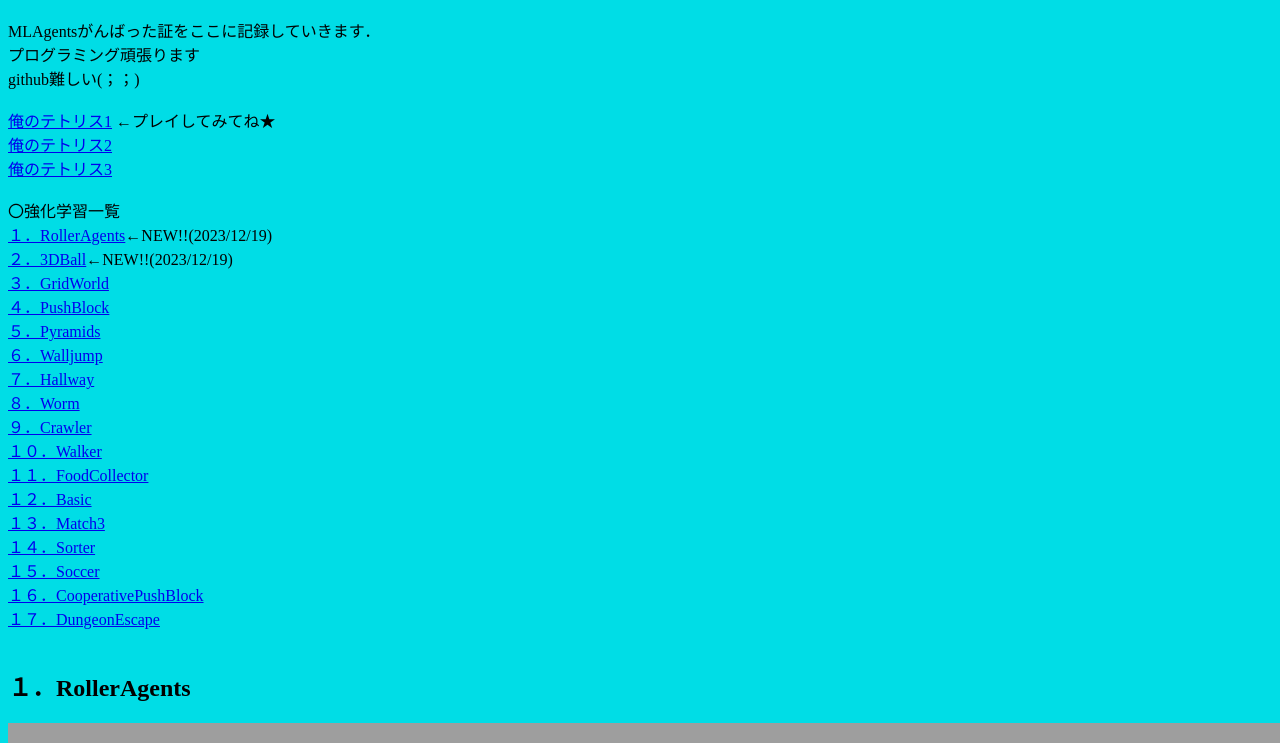
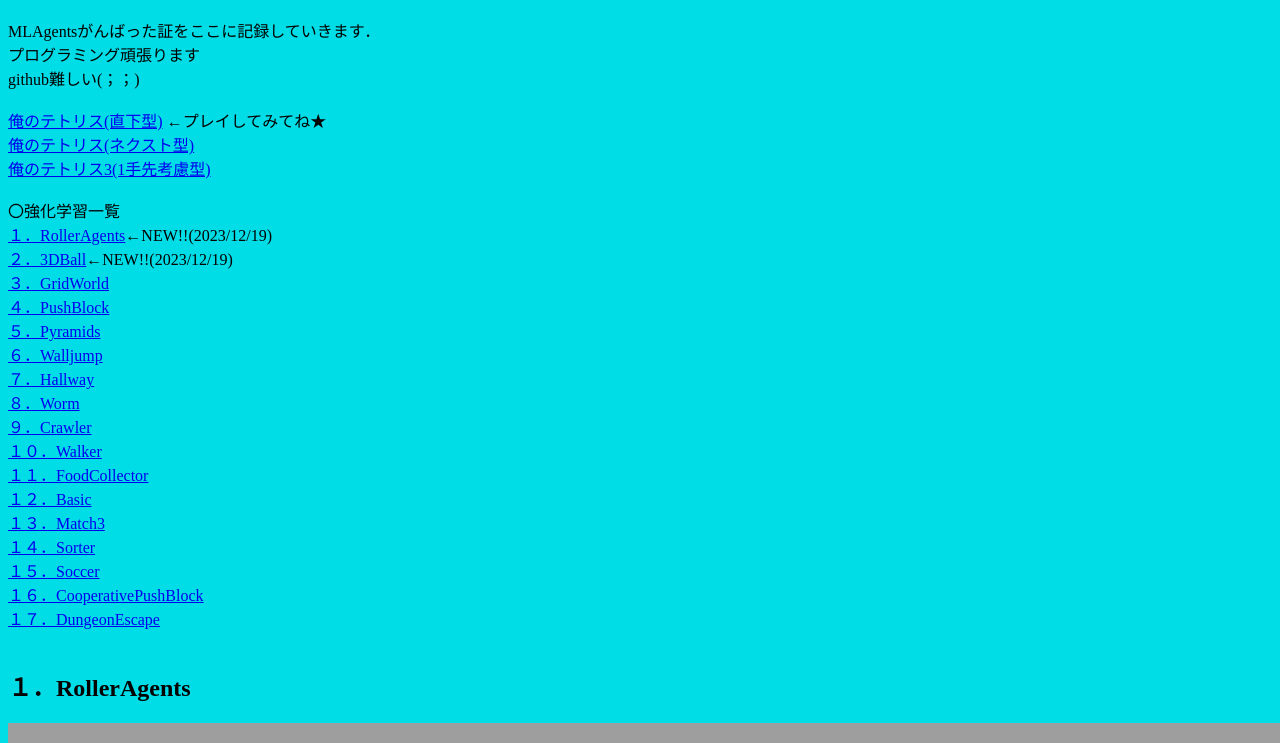
Before and after one commit to sooolooon/sooolooon.github.io, a plain HTML site: page index.html in a window 1280 px wide. Shown: the part 57-800 px from the top of the page. Drawn offline with Linux system fonts and the light colour scheme; grey boxes are pictures that could not be loaded.

Commit message:
Update index.html

```diff
--- a/index.html
+++ b/index.html
@@ -18,11 +18,11 @@ github難しい(；；)
 <br>
 <br>
 
-<a href="https://unityroom.com/games/hatetris_freedown">俺のテトリス1</a>	←プレイしてみてね★
+<a href="https://unityroom.com/games/hatetris_freedown">俺のテトリス(直下型)</a>	←プレイしてみてね★
 <br>
-<a href="https://unityroom.com/games/hatetris_next">俺のテトリス2</a>
+<a href="https://unityroom.com/games/hatetris_next">俺のテトリス(ネクスト型)</a>
 <br>
-<a href="https://unityroom.com/games/hatetris_1">俺のテトリス3</a>
+<a href="https://unityroom.com/games/hatetris_1">俺のテトリス3(1手先考慮型)</a>
 
 <br>
 <br>
```
